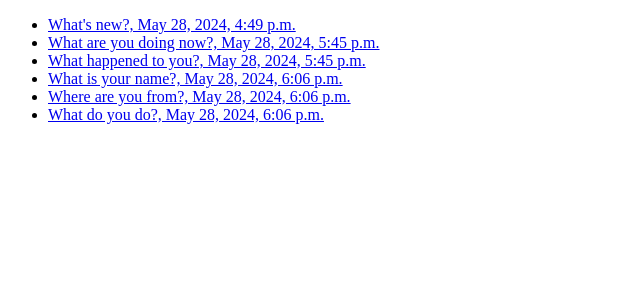
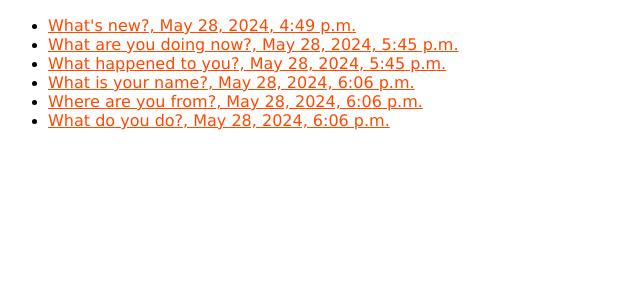
Before and after one commit to Griffin-Ndede/Django_projects, a Django app: page /polls/ in a window 1280 px wide. Shown: the top 300 px of the page, without its empty margins (0-640 px from the left). Run offline with Django 5.2, Linux system fonts and the light colour scheme; data comes from the database, SQL or seed files in the repository; both versions use the stored data as it was after the commit.

Commit message:
creates a static folder that houses the stylesheet

```diff
--- /dev/null
+++ b/polling_site/polls/static/style.css
@@ -0,0 +1,4 @@
+li a, h1 {
+    color : #ff4900;
+    font-family:Verdana, Geneva, Tahoma, sans-serif;
+}
--- a/polling_site/polls/templates/details.html
+++ b/polling_site/polls/templates/details.html
@@ -1,8 +1,10 @@
+{% load static %}
 <!DOCTYPE html>
 <html lang="en">
 <head>
     <meta charset="UTF-8">
     <meta name="viewport" content="width=device-width, initial-scale=1.0">
+    <link rel="stylesheet" href="{% static 'style.css' %}">
     <title>Document</title>
 </head>
 <body>
--- a/polling_site/polls/templates/questions.html
+++ b/polling_site/polls/templates/questions.html
@@ -1,8 +1,10 @@
+{% load static %}
 <!DOCTYPE html>
 <html lang="en">
 <head>
     <meta charset="UTF-8">
     <meta name="viewport" content="width=device-width, initial-scale=1.0">
+    <link rel="stylesheet" href="{% static 'style.css' %}">
     <title>Polls</title>
 </head>
 <body>
--- a/polling_site/polls/views.py
+++ b/polling_site/polls/views.py
@@ -2,6 +2,7 @@ from django.shortcuts import render, get_object_or_404
 from django.http import HttpResponse, Http404, HttpResponseRedirect
 from django.urls import reverse
 from django.db.models import F
+
 
 from .models import Question, Choice
 
```
Also changed, not shown: polling_site/db.sqlite3.
